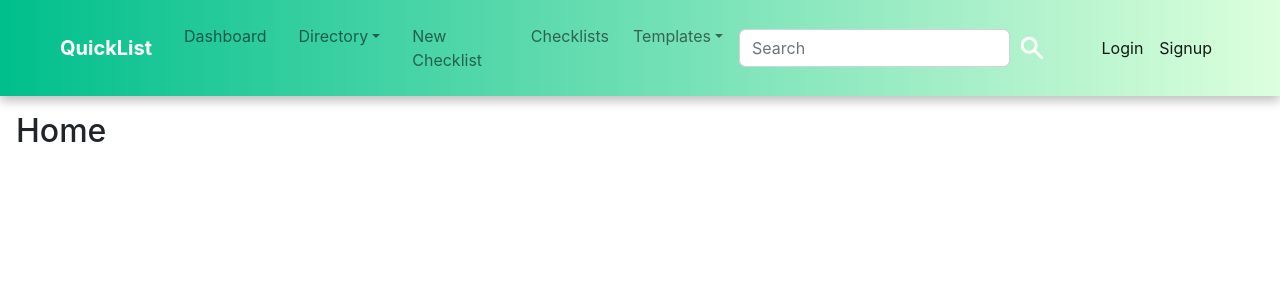
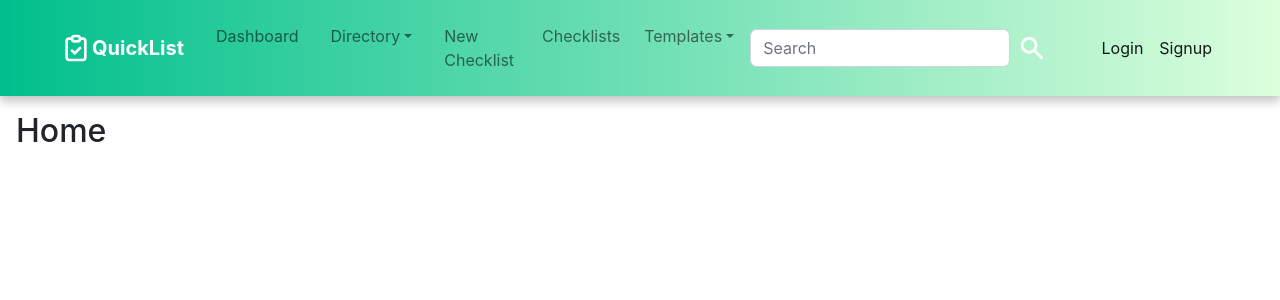
Before and after one commit to JosephThomasVasquez/rooms-frontend, a React (Create React App) app: page / in a window 1280 px wide. Shown: the top 300 px of the page. Built offline with nearby package versions, Linux system fonts and the light colour scheme.

Commit message:
Added checklist icon to navbar

```diff
--- a/src/checklists/EditChecklist.jsx
+++ b/src/checklists/EditChecklist.jsx
@@ -6,7 +6,6 @@ import {
   updateChecklist,
   updateChecklistComplete,
 } from "../utils/apiRequests";
-import { CheckIcon, XIcon } from "@heroicons/react/solid";
 import { ClipboardCheckIcon } from "@heroicons/react/outline";
 import ItemCard from "./ItemCard";
 
@@ -62,7 +61,7 @@ const EditChecklist = ({ errorHandler }) => {
 
       setPercentChecked(percentage.toFixed());
     }
-  }, [checklistDetails]);
+  }, [checklistDetails, setChecklistDetails]);
 
   const createItems = () => {
     return checkedItems?.map((item) => (
--- a/src/checklists/checklist.styles.css
+++ b/src/checklists/checklist.styles.css
@@ -1,6 +1,15 @@
 .checklist-title {
   color: #00bf8c;
 }
+
+.icon-navbar-brand{
+    width: 32px;
+    height: 32px;
+    color: rgba(255, 255, 255, 1);
+    border-radius: 50%;
+    border: none;
+    transition: all 0.5s ease;
+  }
 
 .check-icon {
   width: 24px;
--- a/src/navMenu/NavMenu.jsx
+++ b/src/navMenu/NavMenu.jsx
@@ -4,6 +4,7 @@ import { Link, NavLink } from "react-router-dom";
 import { SearchIcon } from "@heroicons/react/solid";
 import { useAuth } from "../auth/useAuth";
 import { isAuthenticated } from "../utils/cookieHandler";
+import { ClipboardCheckIcon } from "@heroicons/react/outline";
 import "./navMenu.styles.css";
 
 const NavMenu = () => {
@@ -30,8 +31,12 @@ const NavMenu = () => {
   return (
     <nav className="ps-5 navbar navbar-expand-lg navbar-light bg-navmenu py-3">
       <div className="container-fluid">
-        <a className="navbar-brand fw-bold nav-brand" href="dashboard">
-          QuickList
+        <a
+          className="navbar-brand fw-bold nav-brand d-flex align-items-center"
+          href={`/dashboard/user?email=${isAuthenticated()?.email}`}
+        >
+          <ClipboardCheckIcon className="icon-navbar-brand" />
+          <div className="title">QuickList</div>
         </a>
         <button
           className="navbar-toggler"
```
